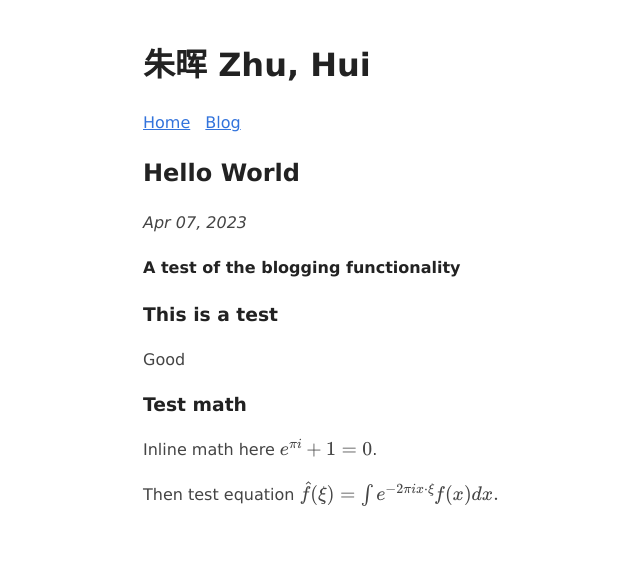
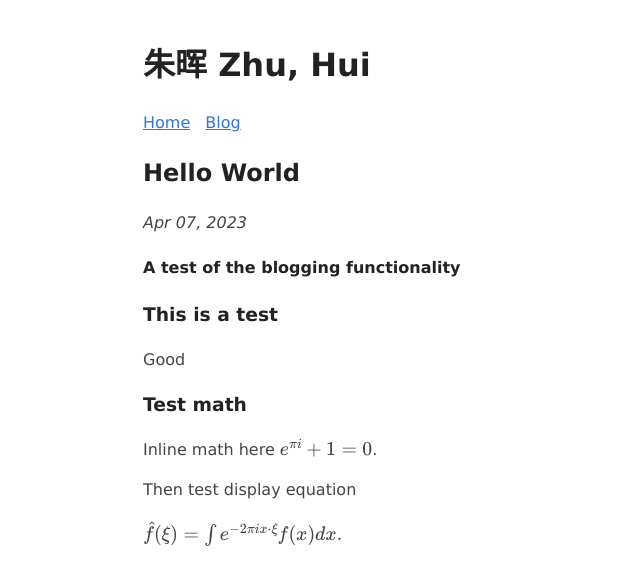
Before and after one commit to hui-math/hui-math.github.io, a Jekyll site: the page built from _posts/2023-04-07-Hello-World.md, in a window 1280 px wide. Shown: the top 585 px of the page, without its empty margins (137-777 px from the left). Built offline with Jekyll 4.4.1, drawn with Linux system fonts in a browser that asks for light colours.

Commit message:
test diaplay eqution again

```diff
--- a/_posts/2023-04-07-Hello-World.md
+++ b/_posts/2023-04-07-Hello-World.md
@@ -14,5 +14,6 @@ Good
 
 Inline math here $e^{\pi i} + 1 = 0$.
 
-Then test equation
-$$\hat{f}(\xi) = \int e^{-2\pi i x \cdot \xi}f(x) dx.$$
+Then test display equation
+
+$\begin{equation}\hat{f}(\xi) = \int e^{-2\pi i x \cdot \xi}f(x) dx.\end{equation}$
```
